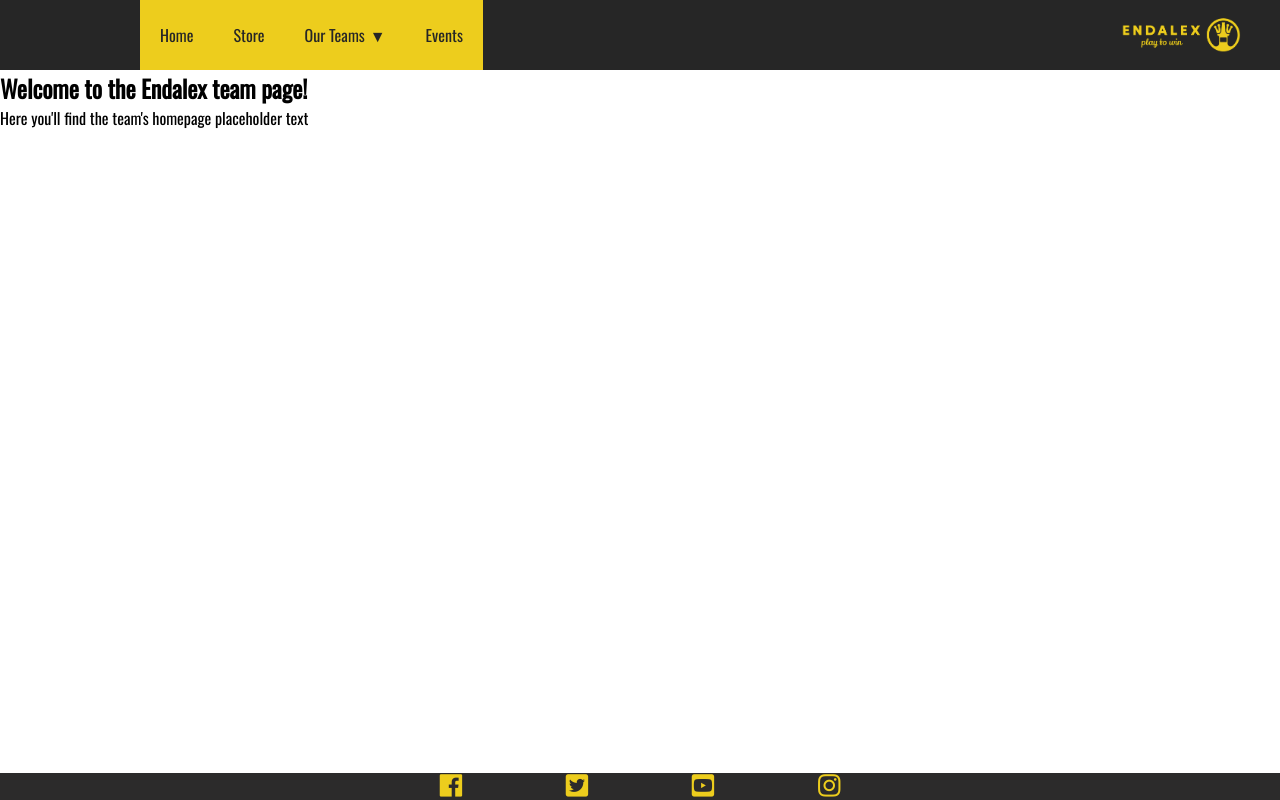
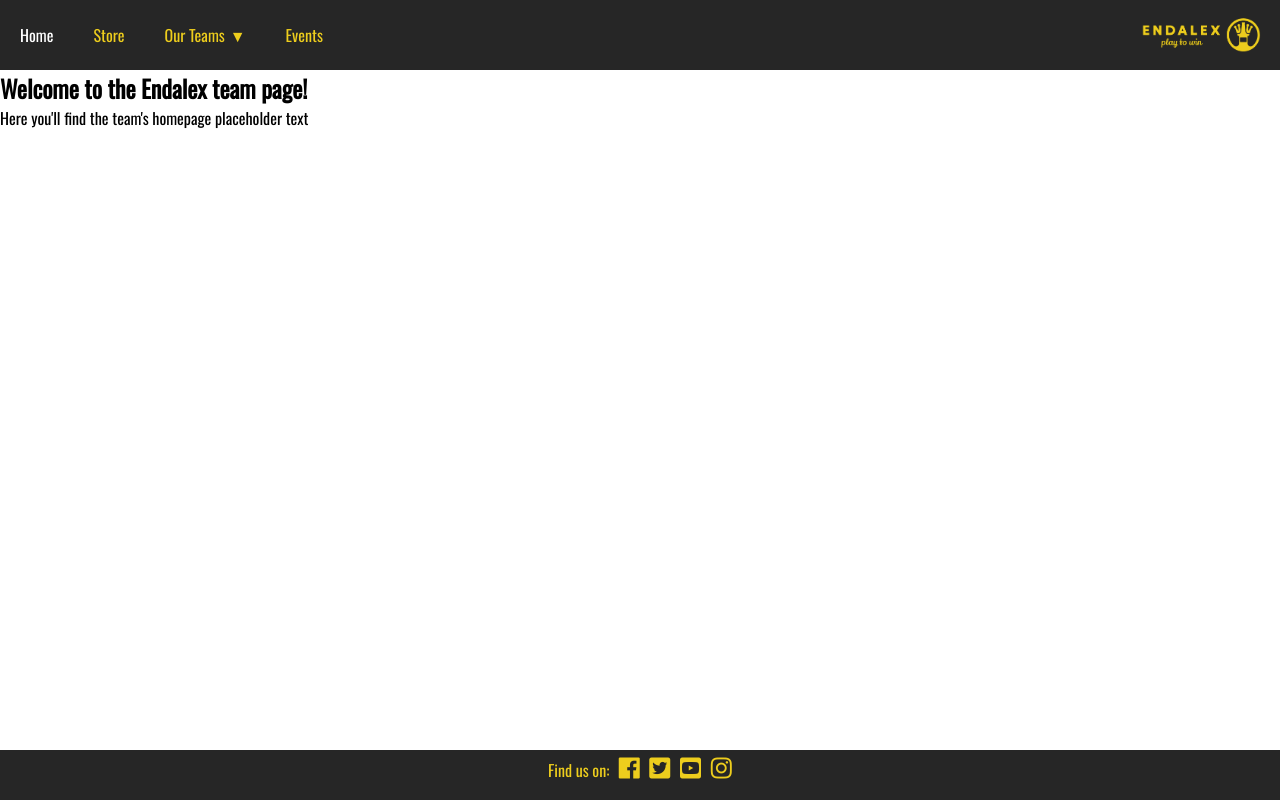
Before and after one commit to AlexJakeman/TeamEndalex, a website: page public/index.html in a window 1280 px wide. Drawn offline with nearby package versions, Linux system fonts and the light colour scheme.

Commit message:
Styling clean-up

```diff
--- a/public/index.html
+++ b/public/index.html
@@ -48,10 +48,11 @@
 
   <footer>
     <ul class="social-networks">
-        <li><a href="https://www.facebook.com" target="_blank"><i class="fab fa-facebook"> </i></li>
-        <li><a href="https://www.twitter.com" target="_blank"><i class="fab fa-twitter-square"> </i></li>
-        <li><a href="https://www.youtube.com" target="_blank"><i class="fab fa-youtube-square"> </i></li>
-        <li><a href="https://www.instagram.com" target="_blank"><i class="fab fa-instagram"> </i></li>
+      <li><a id="footer-text">Find us on:</a></li>
+      <li><a href="https://www.facebook.com" target="_blank"><i class="fab fa-facebook"> </i></li>
+      <li><a href="https://www.twitter.com" target="_blank"><i class="fab fa-twitter-square"> </i></li>
+      <li><a href="https://www.youtube.com" target="_blank"><i class="fab fa-youtube-square"> </i></li>
+      <li><a href="https://www.instagram.com" target="_blank"><i class="fab fa-instagram"> </i></li>
     </ul>
   </footer>
 
--- a/public/style.css
+++ b/public/style.css
@@ -38,20 +38,13 @@ header a {
 .brand{
   position: absolute;
   right: 10px;
-  padding-right: 20px;
   line-height: 70px;
   font-size: 1.5em;
   overflow: hidden;
 }
 
-.brand a{
-  text-decoration: none;
-  color: #edcd1d;
-}
-
 .nav-container{
   max-width: 1000px;
-  margin: 0 auto;
 }
 
 nav{
@@ -71,9 +64,9 @@ nav ul li a{
   display: block;
   padding: 0 20px;
   line-height: 70px;
-  background: #edcd1d;
+  background: #262626;
   text-decoration: none;
-  color: #262626;
+  color: #edcd1d;
 }
 
 nav ul li a:hover{
@@ -106,8 +99,6 @@ nav ul li ul li a{
   position: static;
   top: 0;
   right: 0;
-  /* height: 70px;
-  width: 70px; */
 }
 
 #nav-toggle{
@@ -163,11 +154,16 @@ nav ul li ul li a{
 
 footer{
   position:fixed;bottom:0;left:0;right:0;
-  background-color: #2c2b2b;
+  height: 50px;
+  background: #262626;
 }
 
 footer a {
   text-decoration: none;
+}
+
+#footer-text {
+  color: #edcd1d;
 }
 
 .social-networks{
@@ -175,14 +171,14 @@ footer a {
 }
 
 .social-networks li{
-  display: inline;
+  display: inline-block;
 }
 
 .social-networks i{
-  font-size: 160%;
-  margin: 0%;
-  padding: 0%;
-  padding-inline: 50px;
+  font-size: 150%;
+  margin: 10%;
+  padding: 3px;
+  /* padding-inline: 100%; */
   color: #edcd1d;
 }
 
```
